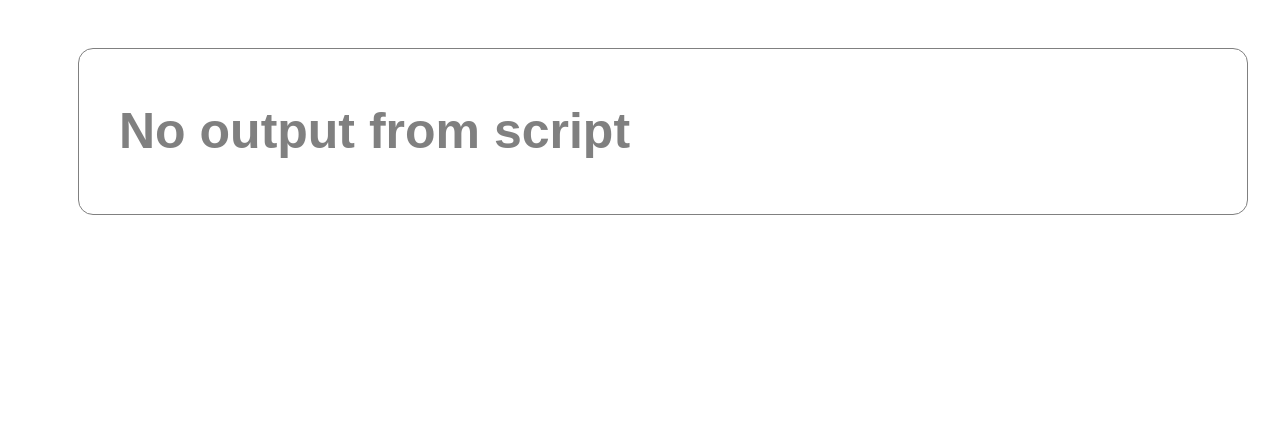
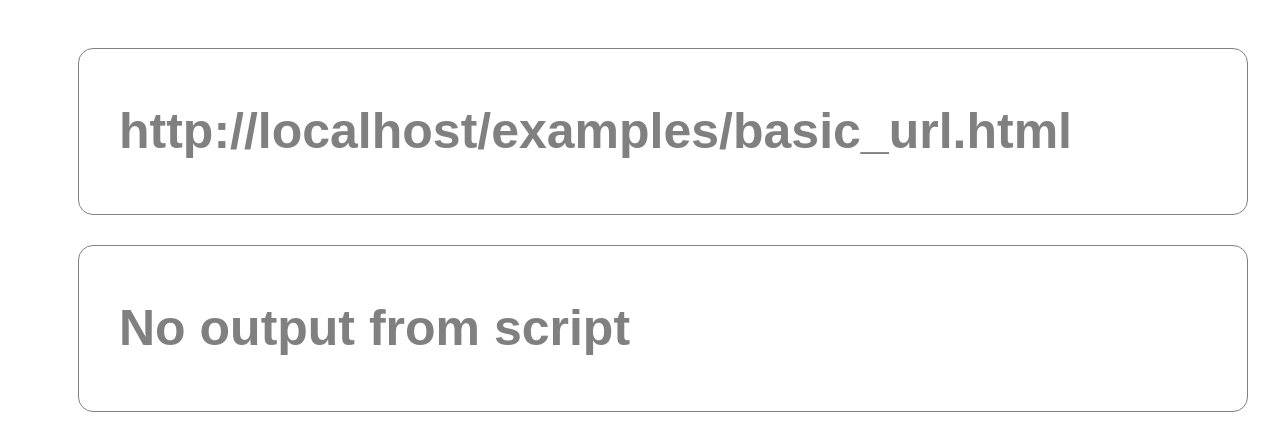
Before and after one commit to AppsFlyerSDK/appsflyer-onelink-smart-script, a plain HTML site: page examples/basic_url.html in a window 1280 px wide. Shown: the part 1041-1481 px from the top of the page. Before the commit the page ends 1284 px from the top, so only its background shows below. Drawn offline with Linux system fonts and the light colour scheme.

Commit message:
Add input URL to all examples

```diff
--- a/examples/basic_url.html
+++ b/examples/basic_url.html
@@ -42,6 +42,9 @@
       </a>
     </div>
 
+  <h2 id="input_url" class="present_url">
+    No input URL
+  </h2>
 
   <h2 id="output_url" class="present_url">
     No output from script
@@ -50,6 +53,7 @@
   <script type="text/javascript" src="../scripts/onelink-smart-script.js"></script>
   <script type="text/javascript">
     window.onload = function () {
+      document.getElementById('input_url').innerHTML = window.location.href;
       const onelinkGenerator =  new window.AF.OneLinkUrlGenerator(
         {oneLinkURL: "https://engmntqa.onelink.me/LtRd/",
          pidKeysList: ['af_pid'],
```
Also changed, not shown: examples/gclid.html (+4 -0 lines), examples/override_pid.html (+4 -0 lines), examples/setters.html (+5 -0 lines), examples/static_val.html (+4 -0 lines), examples/utm_params.html (+4 -0 lines).
